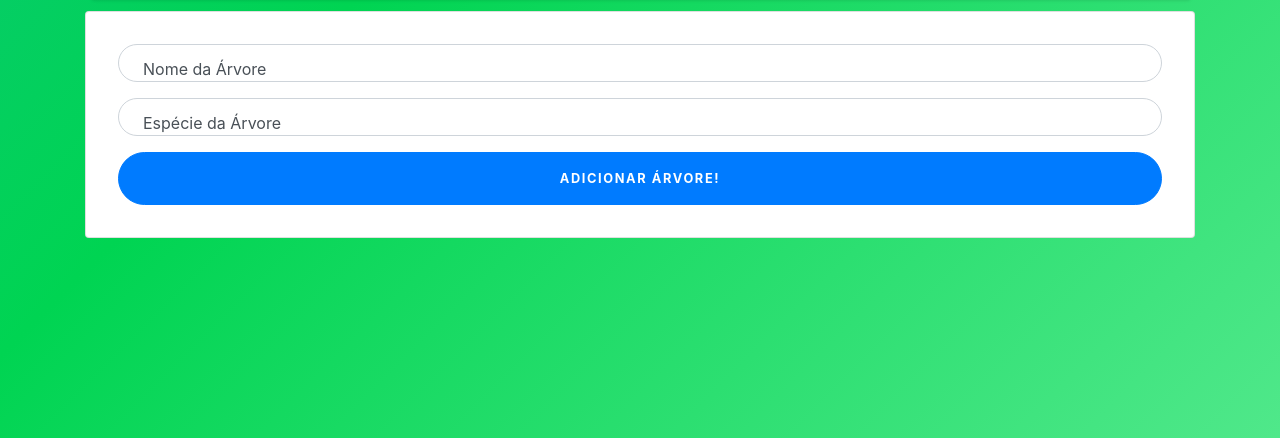
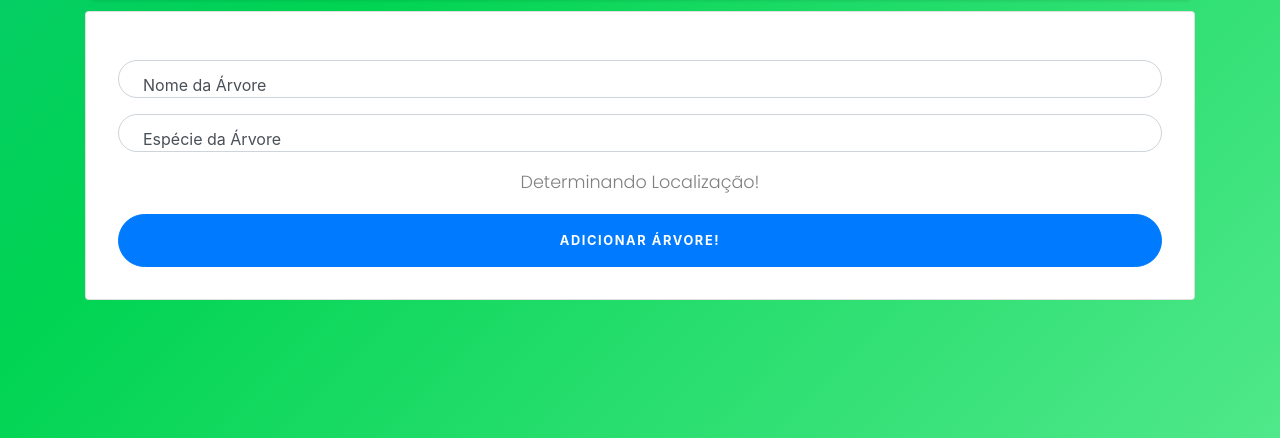
Before and after one commit to arnaudlanna/mytree, a PHP site: page /incluir.php in a window 1280 px wide. Shown: the part 90-528 px from the top of the page. Run offline with PHP 8.4, Linux system fonts and the light colour scheme; a user stored in the database is signed in; some libraries are stand-ins or nearby versions.

Commit message:
Adicionado lógica de localização

```diff
--- a/actual_incluir.php
+++ b/actual_incluir.php
@@ -4,8 +4,10 @@ include_once("api/CheckBalance.php");
 $pdo = new PDO("mysql:host=localhost;dbname=nasa", "root", "");
 $specie = $_POST["specie"];
 $nickname = $_POST["nickname"];
+$latitude = $_POST["latitude"];
+$longitude = $_POST["longitude"];
 $stmt = $pdo->prepare("INSERT INTO `tree` (`id`, `lat`, `lng`, `specie`, `age`, `nickname`, `owner_id`) VALUES (NULL, ?, ?, ?, 0, ?, ?);");
-$success = $stmt->execute(["-19.9679941", "-43.9540356", $specie, $nickname, $_SESSION["user"]->id]);
+$success = $stmt->execute([$latitude, $longitude, $specie, $nickname, $_SESSION["user"]->id]);
 $stmt = $pdo->prepare("UPDATE `user` SET balance = ? WHERE id = ?;");
 $chkbal = new CheckBalance;
 $bal = $chkbal->do();
--- a/incluir.php
+++ b/incluir.php
@@ -77,6 +77,14 @@ include_once("config.php");
                     <div class="card-body">
                         <form id="form-signin" action="actual_incluir.php" method="post" class="form-signin">
                             <div class="form-label-group">
+                            <input type="text" name="latitude" id="latitude" class="form-control" placeholder="Latitude" required hidden>
+                            <label for="latitude">Latitude</label>
+                            </div>
+                            <div class="form-label-group">
+                            <input type="text" name="longitude" id="longitude" class="form-control" placeholder="Longitude" required hidden>
+                            <label for="longitude">Longitude</label>
+                            </div>
+                            <div class="form-label-group">
                             <input type="text" name="nickname" id="nickname" class="form-control" placeholder="Nome da Árvore" required>
                             <label for="nickname">Nome da Árvore</label>
                             </div>
@@ -84,6 +92,7 @@ include_once("config.php");
                             <input type="text" name="specie" id="specie" class="form-control" placeholder="Espécie da Árvore" required>
                             <label for="specie">Espécie da Árvore</label>
                             </div>
+                            <center><p style="color: gray;" id="geostatus">Determinando Localização!</p></center>
                             <button class="btn btn-lg btn-primary btn-block text-uppercase" type="submit">Adicionar Árvore!</button>
                         </form>
                     </div>
@@ -118,5 +127,28 @@ include_once("config.php");
              });
          });
       </script>
+        <script>
+            function getLocation() {
+                navigator.permissions.query({'name': 'geolocation'})
+                .then( permission => checkPermission(permission.state) )
+                if (navigator.geolocation) {
+                    console.log("oi");
+                    navigator.geolocation.getCurrentPosition(showPosition);
+                } else {
+                    $("#geostatus").html("Geolocalização não suportada.");
+                }
+            }
+            function showPosition(position) {
+                $("#latitude").val(position.coords.latitude);
+                $("#longitude").val(position.coords.longitude);
+                $("#geostatus").html("Geolocalização definida com sucesso!");
+            }
+            function checkPermission (permission){
+                if(permission == "denied"){
+                    $("#geostatus").html("Permita o acesso a geolocalização e atualize a página!");
+                }
+            }
+            getLocation();
+        </script>
    </body>
 </html
```
